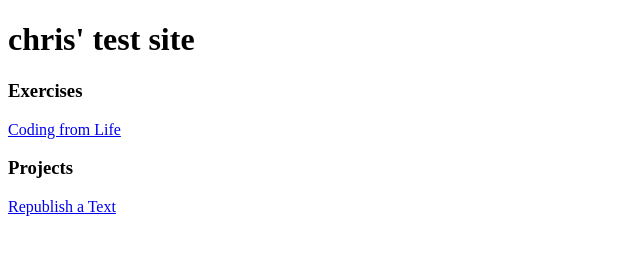
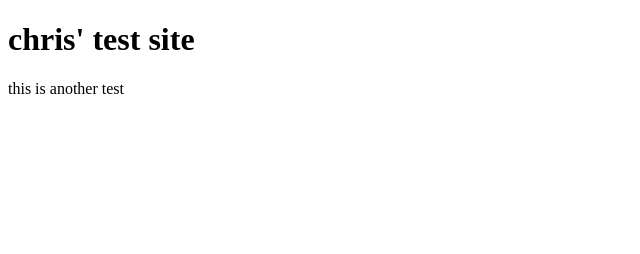
Before and after one commit to hamamoto/testing, a plain HTML site: page index.html in a window 1280 px wide. Shown: the whole page, without its empty margins (0-640 px from the left). Drawn offline with Linux system fonts and the light colour scheme.

Commit message:
testing...

```diff
--- a/index.html
+++ b/index.html
@@ -9,15 +9,6 @@
 <body>
   <div class="main">
     <h1>chris' test site</h1>
-    <div id="exercises">
-      <h3>Exercises</h3>
-      <a href="#" target="blank">Coding from Life</a>
-    </div>
-
-    <div id="projects">
-      <h3>Projects</h3>
-      <a href="#" target="blank">Republish a Text</a><br>
-    </div>
-  </div>
+    <p>this is another test</p>
 </body>
 </html>
```
